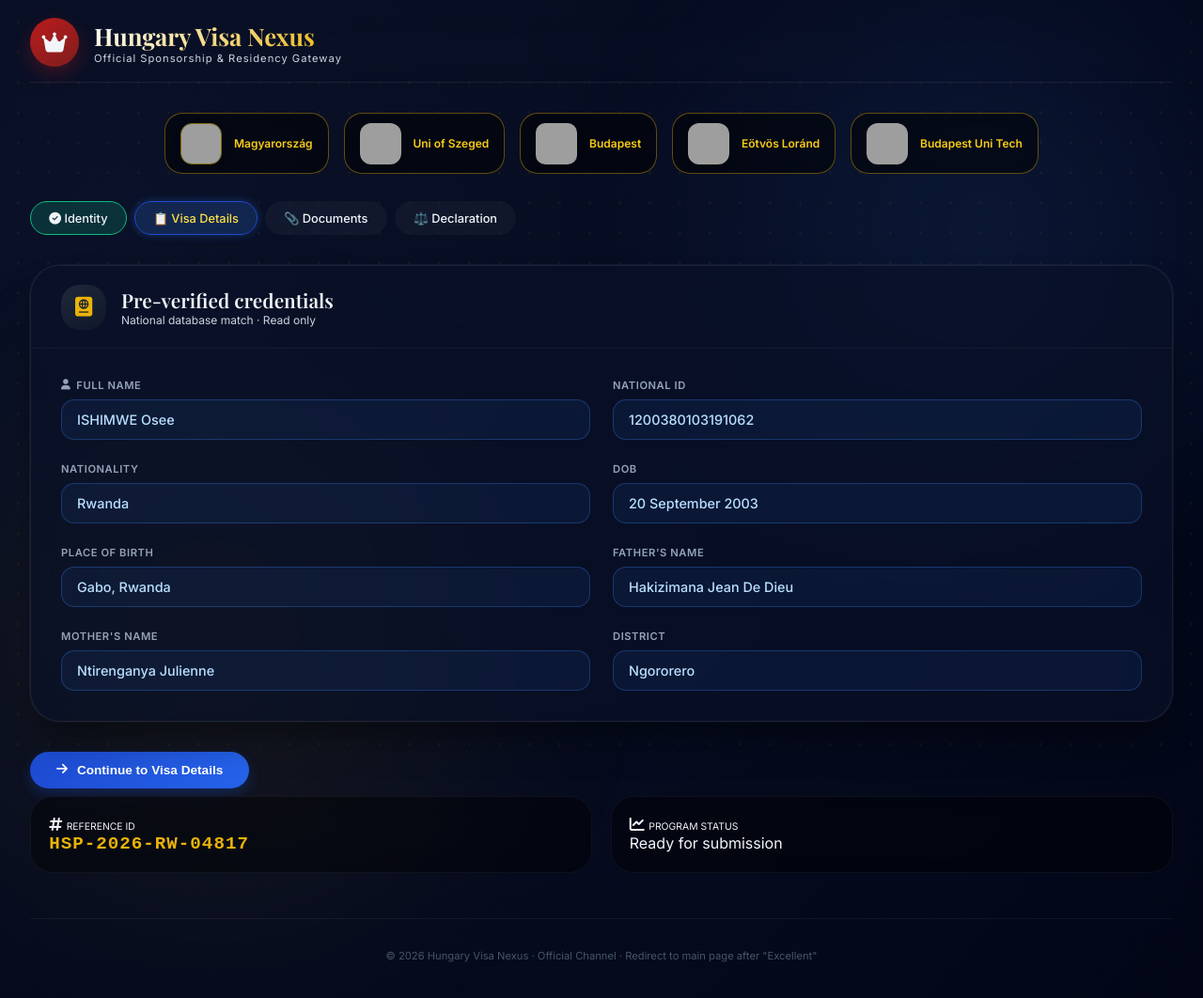
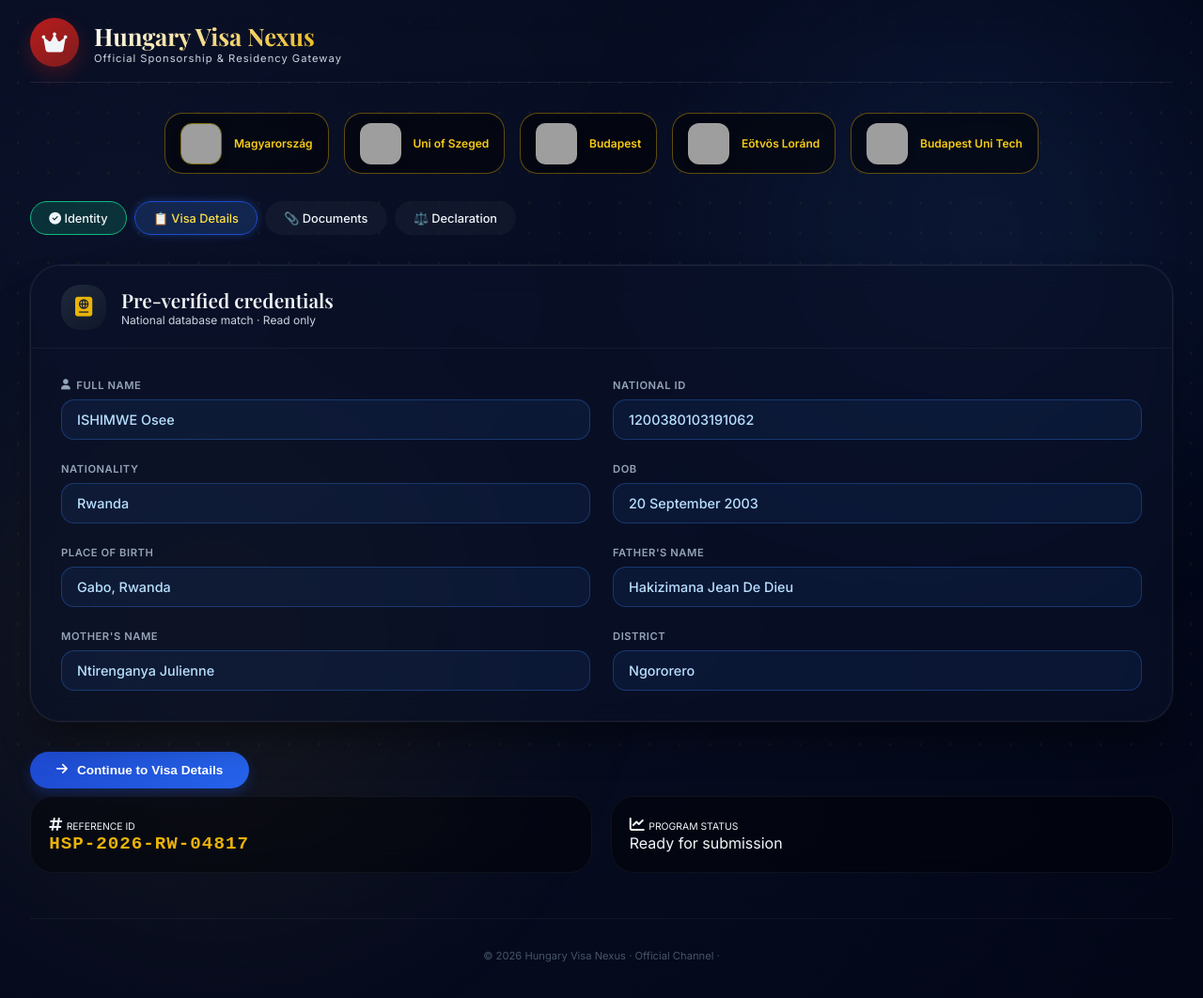
Before and after one commit to Ishimwe1emma/Nexux-Visa-Migration-Form, a plain HTML site: page index.html in a window 1280 px wide. Shown: the whole page at 94% size. Drawn offline with nearby package versions, Linux system fonts and the light colour scheme; grey boxes are pictures that could not be loaded; a web font is replaced by a local one.

Commit message:
Updated homepage

```diff
--- a/index.html
+++ b/index.html
@@ -186,7 +186,7 @@
         <div class="info-tile"><i class="fas fa-hashtag"></i> <span style="font-size:0.65rem;">REFERENCE ID</span><div class="ref-number" id="displayReference">HSP-2026-RW-04817</div></div>
         <div class="info-tile"><i class="fas fa-chart-line"></i> <span style="font-size:0.65rem;">PROGRAM STATUS</span><div><span id="globalStatus">Ready for submission</span></div></div>
     </div>
-    <footer>© 2026 Hungary Visa Nexus · Official Channel · Redirect to main page after "Excellent"</footer>
+    <footer>© 2026 Hungary Visa Nexus · Official Channel ·</footer>
 </div>
 
 <div id="toastMsg" class="toast-alert"><i class="fas fa-circle-check"></i> <span id="toastText"></span></div>
```
